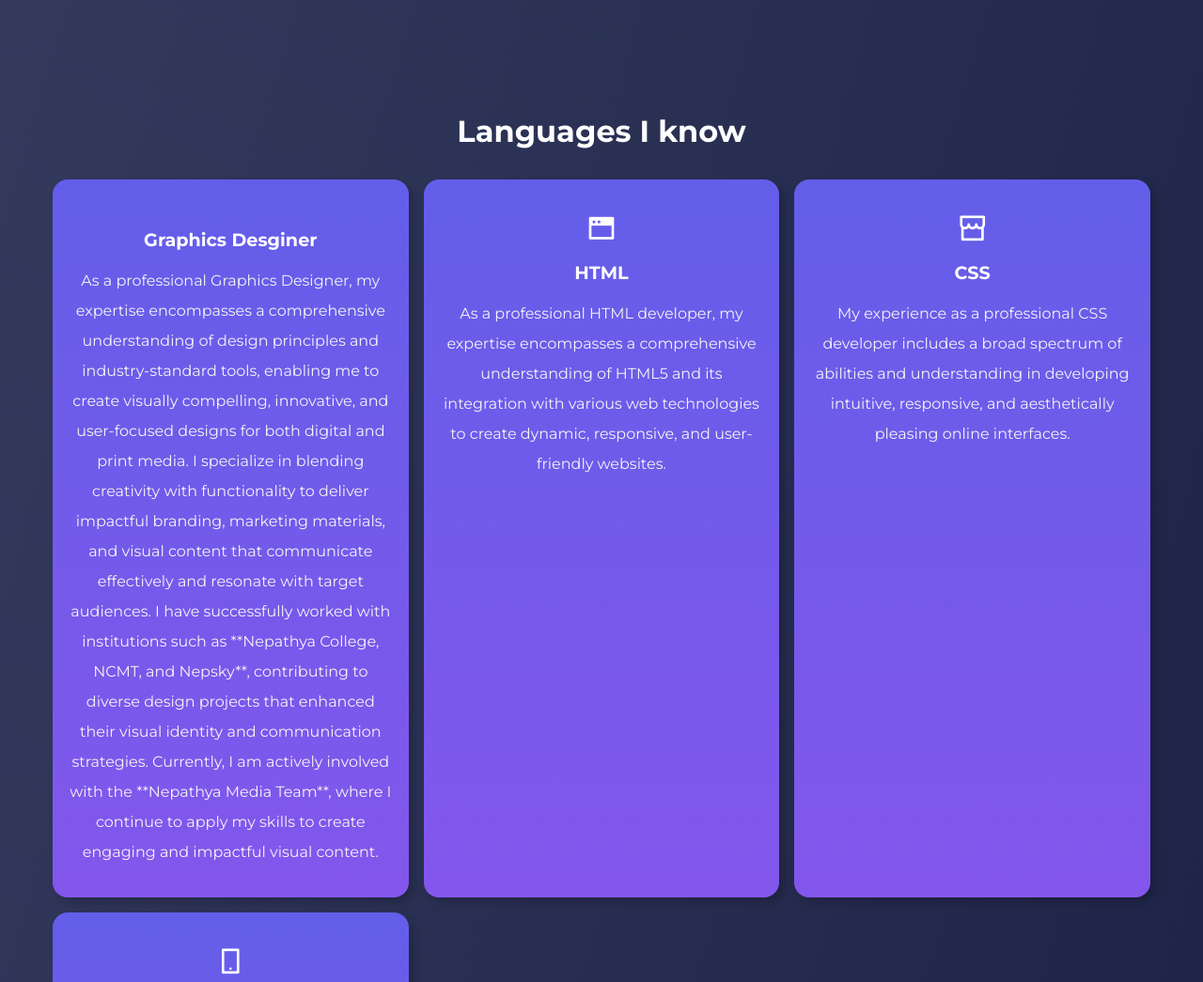
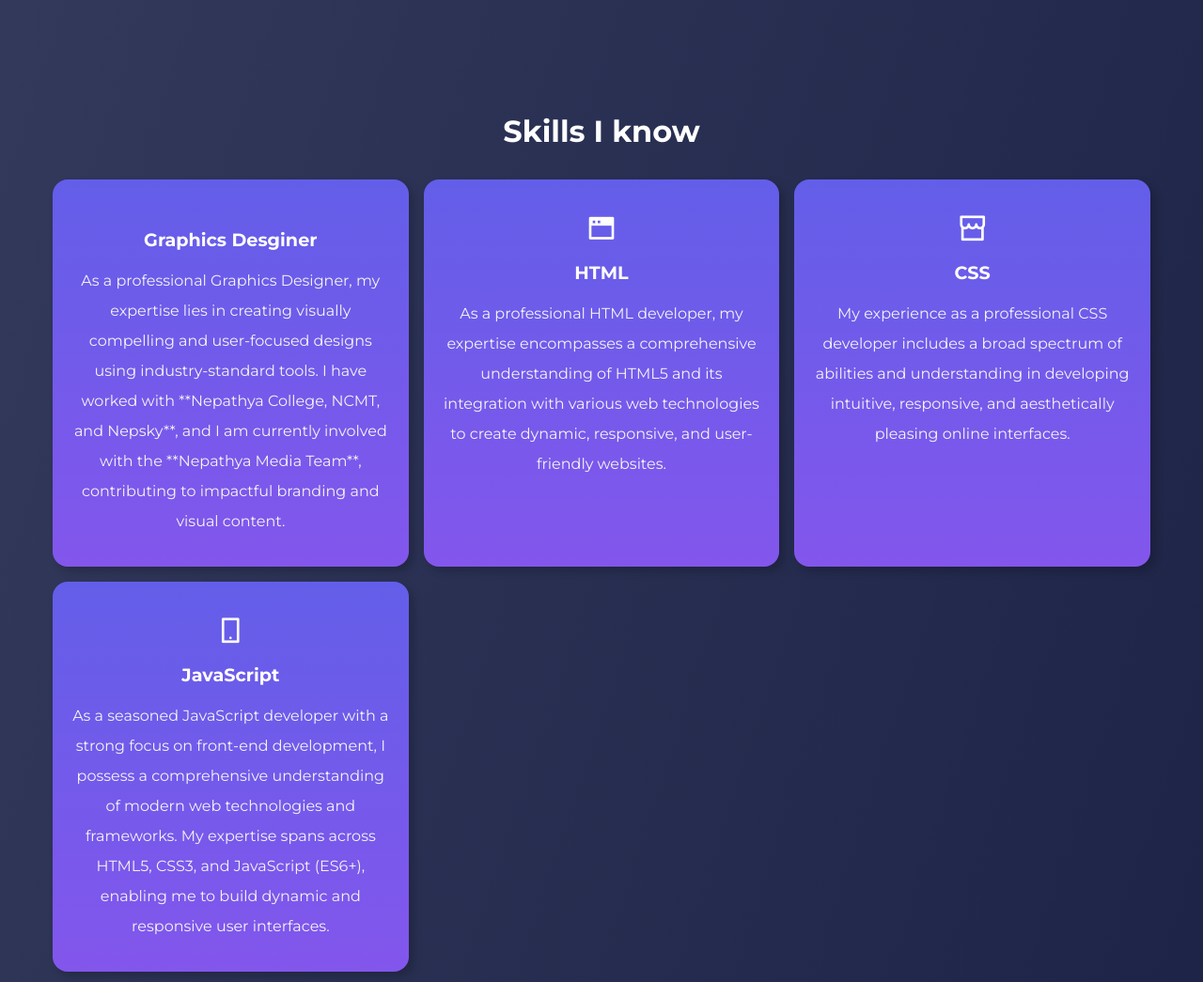
Before and after one commit to Dineshtandan/Protfolio, a plain HTML site: page index.htm in a window 1280 px wide. Shown: the part 1520-2565 px from the top of the page at 94% size. Drawn offline with nearby package versions, Linux system fonts and the light colour scheme.

Commit message:
the graphics

```diff
--- a/index.htm
+++ b/index.htm
@@ -70,16 +70,13 @@
       </div>
     </section>
     <section class="section__container service__container" id="service">
-      <h2 class="section__header">Languages I know</h2>
+      <h2 class="section__header">Skills I know</h2>
       <div class="service__grid">
           <div class="service__card">
           <span><i class="fa-solid fa-image"></i></span>
           <h4>Graphics Desginer</h4>
           <p>
-            As a professional Graphics Designer, my expertise encompasses a comprehensive understanding of design principles and industry-standard tools, enabling me to create visually compelling, innovative, and user-focused designs for both digital and print media. I specialize in blending creativity with functionality to deliver impactful branding, marketing materials, and visual content that communicate effectively and resonate with target audiences.
-
-            I have successfully worked with institutions such as **Nepathya College, NCMT, and Nepsky**, contributing to diverse design projects that enhanced their visual identity and communication strategies. Currently, I am actively involved with the **Nepathya Media Team**, where I continue to apply my skills to create engaging and impactful visual content.
-
+As a professional Graphics Designer, my expertise lies in creating visually compelling and user-focused designs using industry-standard tools. I have worked with **Nepathya College, NCMT, and Nepsky**, and I am currently involved with the **Nepathya Media Team**, contributing to impactful branding and visual content.
           </p>
         </div>
         <div class="service__card">
```
